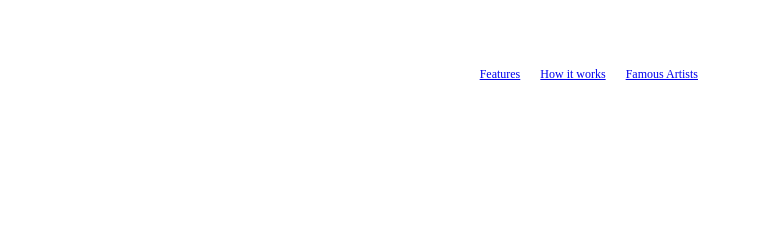
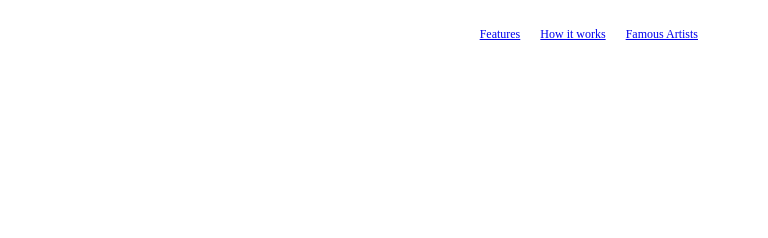
Before and after one commit to Ferchu987/MicroverseProject3, a plain HTML site: page fcc-test-suite-template-master/index.html in a window 1280 px wide. Shown: the full height of the page, 512-1280 px from the left. Drawn offline with Linux system fonts and the light colour scheme.

Commit message:
Correcting "up" with "top"

```diff
--- a/fcc-test-suite-template-master/css/style.css
+++ b/fcc-test-suite-template-master/css/style.css
@@ -11,7 +11,7 @@
 .menu{
     display: inline-block;
     position: fixed;
-    up: 10px;
+    top: 10px;
     right: 60px;
     margin-right: 20px;
     margin-top:5px;
```
